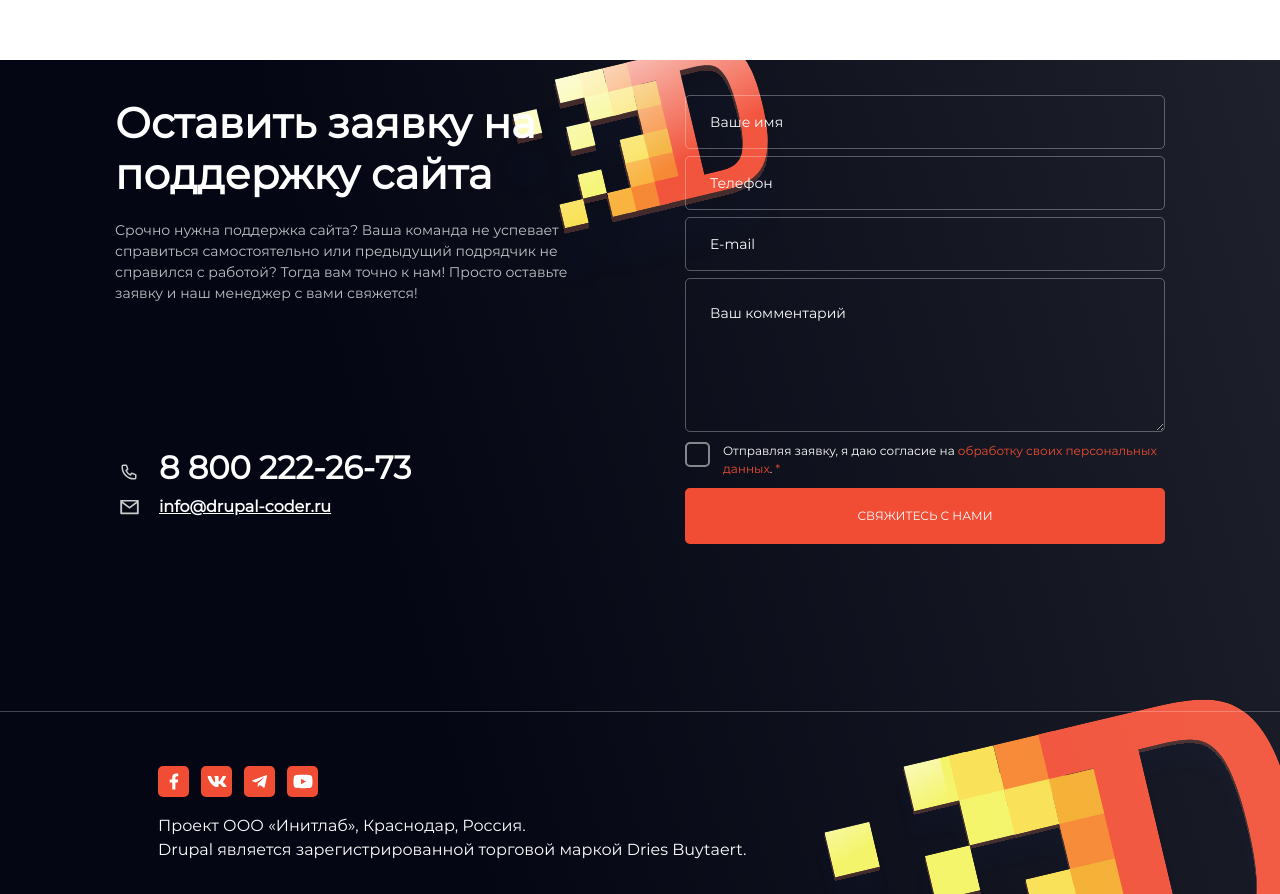
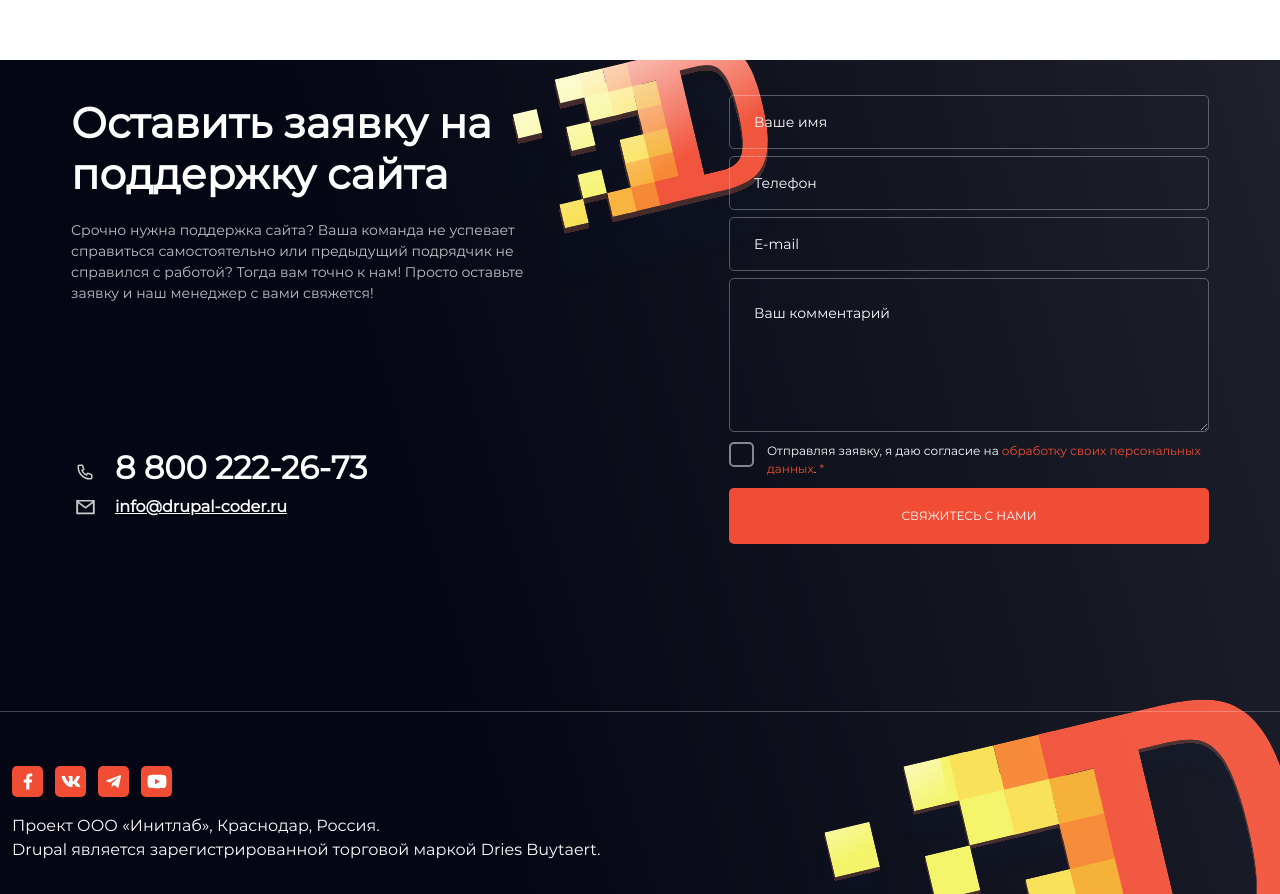
Before and after one commit to Kurva2076/WEBProject, a Vue app: page / in a window 1280 px wide. Built offline with nearby package versions, Linux system fonts and the light colour scheme.

Commit message:
Начал адаптацию блоков по принципу first-mobile

```diff
--- a/src/components/FormBlock.vue
+++ b/src/components/FormBlock.vue
@@ -2,10 +2,10 @@
 
   <div class="block-form-footer-container">
     <div class="block-form-container container">
-      <div id="requestForSupport" class="block-form">
-        <div class="row justify-content-center">
-          <div class="requestMessage col-xs-12 col-md-6">
-            <div class="row justify-content-center">
+      <div id="requestForSupport" class="block-form row justify-content-center">
+<!--        <div class="row justify-content-center">-->
+          <div class="requestMessage col-xs-12 col-md-6 row">
+<!--            <div class="">-->
               <div id="messageInfo" class="col">
                 <div class="subtitle">
                   <h2 class="fw-bolder">Оставить заявку на<br />поддержку сайта</h2>
@@ -32,11 +32,11 @@
                   </ul>
                 </div>
               </div>
-            </div>
+<!--            </div>-->
           </div>
 
-          <div class="requestForm col-xs-12 col-md-6">
-            <div class="row justify-content-center">
+          <div class="requestForm col-xs-12 col-md-6 row">
+<!--            <div class="row">-->
               <form id="clientInfo" class="col">
                 <div class="formElement">
                   <div class="textElement">
@@ -91,9 +91,9 @@
                   </div>
                 </div>
               </form>
-            </div>
+<!--            </div>-->
           </div>
-        </div>
+<!--        </div>-->
       </div>
     </div>
 
@@ -173,10 +173,31 @@ export default {
   }
 }
 
+@media (min-width: 1200px) {
+  .block-form-container.container {
+    max-width: 1320px;
+  }
+}
+
 .block-form-container {
   min-height: 547px;
   padding-top: 28px;
   margin-bottom: 88px;
+}
+
+@media (min-width: 1200px) {
+  .requestForm.row,
+  .requestMessage.row {
+    width: 605px;
+  }
+
+  .requestForm.row {
+    justify-content: end;
+  }
+
+  .requestMessage.row {
+    justify-content: start;
+  }
 }
 
 #messageInfo {
@@ -412,16 +433,19 @@ input[name="agreeCheckbox"]:checked + .custom-checkbox {
 .footer {
   height: 183px;
   border-top: 1px solid rgba(256, 256, 256, 0.25);
+}
 
-  & > .container {
-    --bs-gutter-x: 11rem;
+@media (min-width: 1200px) {
+  .social-network-buttons.container {
+    max-width: 1320px;
   }
 }
 
 .social-network-buttons > .row {
-  --bs-gutter-x: 0;
+  --bs-gutter-x: -11;
   column-gap: 12px;
-  padding: 54px 0 10px;
+  padding-top: 54px;
+  padding-bottom: 10px;
 
   > .col {
     max-width: 31px !important;
```
